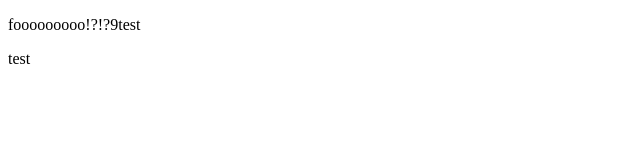
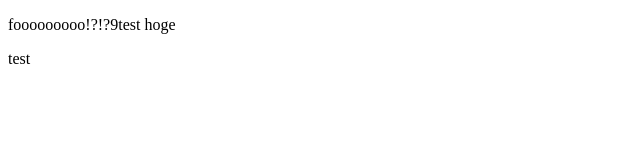
Before and after one commit to dev-mori/LeadIT, a React (Create React App) app: page / in a window 1280 px wide. Shown: the top 160 px of the page, without its empty margins (0-640 px from the left). Built offline with nearby package versions, Linux system fonts and the light colour scheme.

Commit message:
変更１

```diff
--- a/src/App.jsx
+++ b/src/App.jsx
@@ -4,7 +4,7 @@ export default function App() {
   return (
     <React.Fragment>
       <div>
-        <p>fooooooooo!?!?9test</p>
+        <p>fooooooooo!?!?9test hoge</p>
       </div>
       <div>
         <p>test</p>
```
